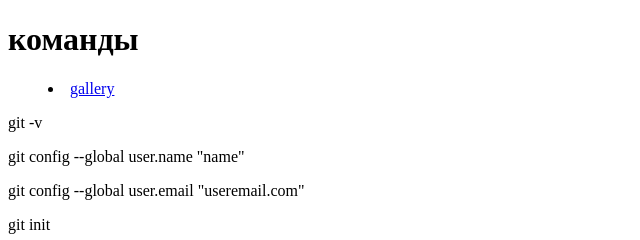
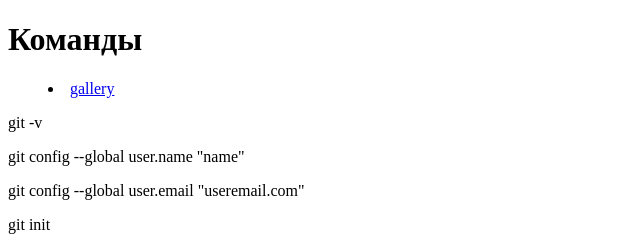
Before and after one commit to DaryaVernyk/BeautySite, a plain HTML site: page Desktop/1/index.html in a window 1280 px wide. Shown: the top 240 px of the page, 0-640 px from the left. Drawn offline with Linux system fonts and the light colour scheme.

Commit message:
тест

```diff
--- a/Desktop/1/index.html
+++ b/Desktop/1/index.html
@@ -6,7 +6,7 @@
     <title>dz</title>
 </head>
 <body>
-    <h1>команды</h1>
+    <h1>Команды</h1>
     <menu>
         <li> <a href="../gallery/gallery.html" target="_blank">gallery</a></li>
     </menu>
```
